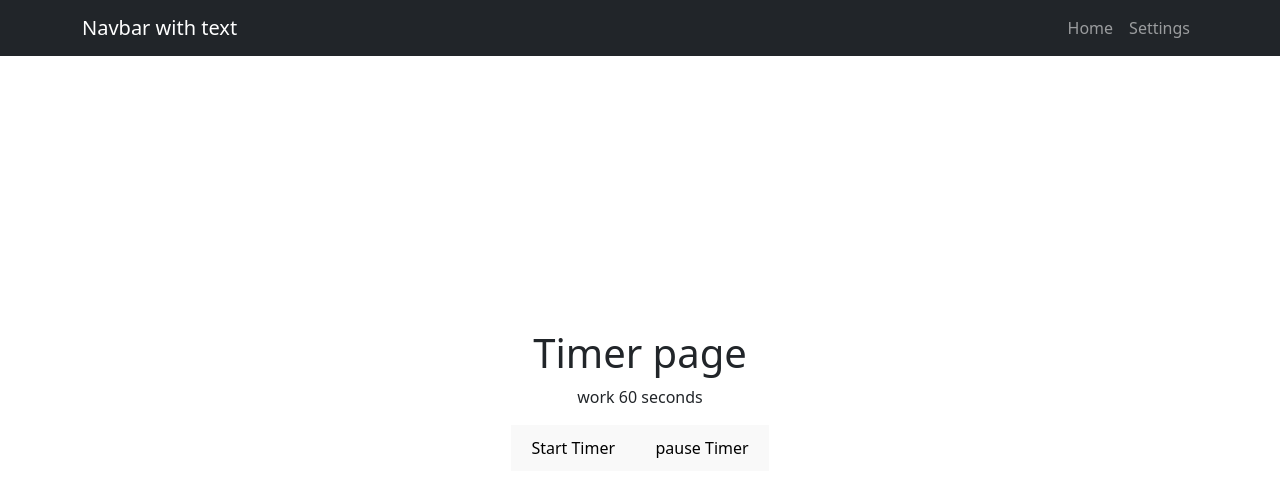
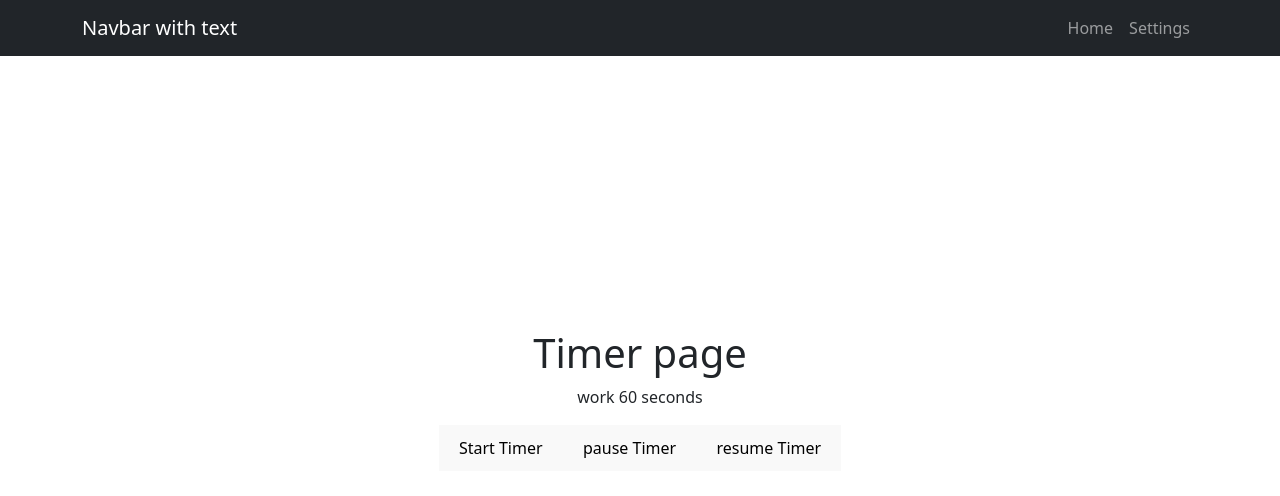
Before and after one commit to Roanbradley/ReactTimerApp, a React (Vite) app in the folder my-pwa-app/: page / in a window 1280 px wide. Shown: the top 496 px of the page. Built offline with nearby package versions, Linux system fonts and the light colour scheme.

Commit message:
added resume

```diff
--- a/my-pwa-app/src/Logic/TimerLogic.jsx
+++ b/my-pwa-app/src/Logic/TimerLogic.jsx
@@ -29,3 +29,8 @@ setIsRunning(true);
 export function pauseTimer(setIsRunning){
 setIsRunning(false);
 }
+
+export function resumeTimer(setIsRunning)
+{
+    setIsRunning(true);
+}
--- a/my-pwa-app/src/pages/Timer.jsx
+++ b/my-pwa-app/src/pages/Timer.jsx
@@ -1,4 +1,4 @@
-import {pauseTimer, startTimer, useCountDown} from "../Logic/TimerLogic";
+import { resumeTimer, pauseTimer, startTimer, useCountDown} from "../Logic/TimerLogic";
 import { useState, useEffect } from "react";
 
 
@@ -12,6 +12,8 @@ export default function Timer(){
             <p> work {secondsLeft} seconds</p>
             <button onClick={() => startTimer(setSecondsLeft, setIsRunning, 60)}>Start Timer</button>
             <button onClick={() => pauseTimer(setIsRunning)}> pause Timer </button>
+            <button onClick={() => resumeTimer(setIsRunning)}> resume Timer </button>
+
         </div>
     );
 }
```
